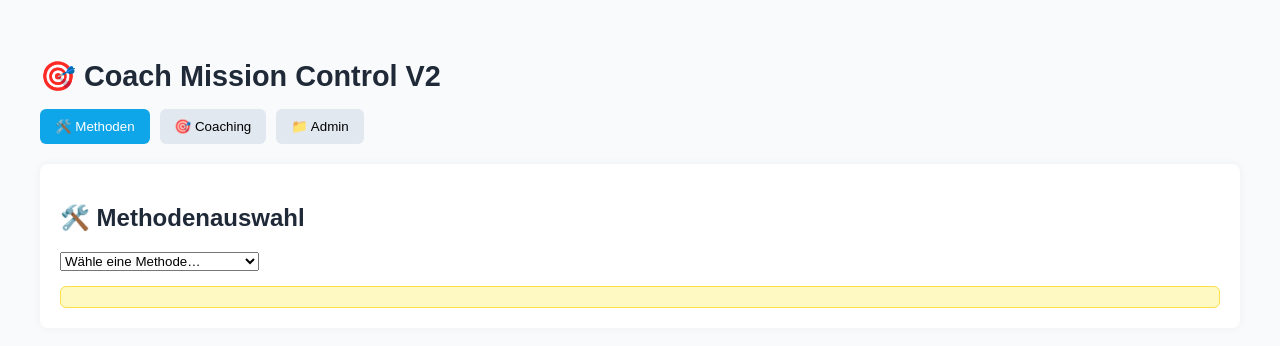
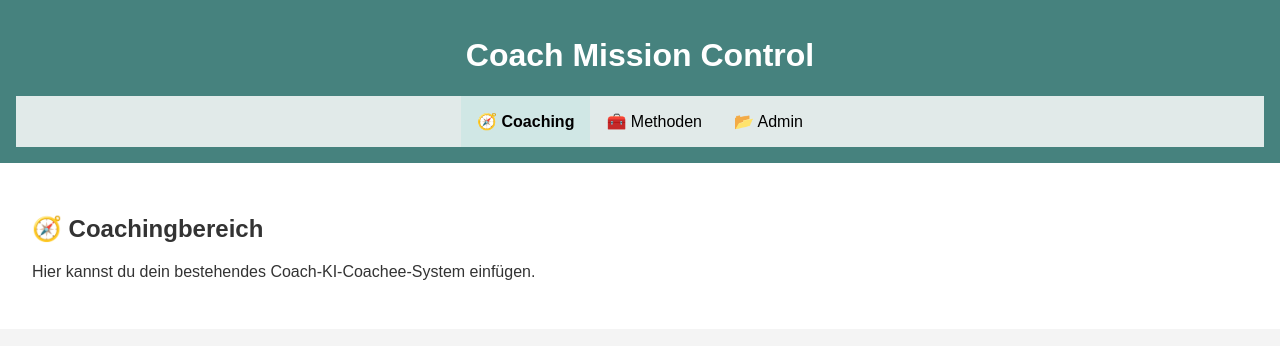
Before and after one commit to allensfl/coach-mission-control-v2, a plain HTML site: page public/index.html in a window 1280 px wide. Drawn offline with Linux system fonts and the light colour scheme; files that its build step writes are made by us from their sources.

Commit message:
Neue Struktur mit Tabs und Platz für Coaching-Modul

```diff
--- a/public/css/styles.css
+++ b/public/css/styles.css
@@ -1,50 +1,42 @@
 body {
-  font-family: sans-serif;
-  padding: 2rem;
-  background: #f9fafb;
-  color: #1f2937;
+  font-family: Arial, sans-serif;
+  margin: 0;
+  background: #f4f4f4;
+  color: #333;
 }
 
-h1 {
-  font-size: 1.8rem;
-  margin-bottom: 1rem;
+header {
+  background: #46827e;
+  color: white;
+  padding: 1em;
+  text-align: center;
 }
 
-.tab-navigation {
+.tab-menu {
   display: flex;
-  gap: 10px;
-  margin-bottom: 20px;
+  justify-content: center;
+  background: #e1eae9;
 }
 
-.tab-btn {
-  padding: 10px 15px;
+.tab-button {
+  padding: 1em;
   border: none;
-  background: #e2e8f0;
-  border-radius: 6px;
+  background: none;
   cursor: pointer;
+  font-size: 1em;
 }
 
-.tab-btn.active {
-  background: #0ea5e9;
-  color: white;
+.tab-button.active {
+  background: #d0e7e5;
+  font-weight: bold;
 }
 
 .tab-content {
   display: none;
+  padding: 2em;
   background: white;
-  padding: 20px;
-  border-radius: 8px;
-  box-shadow: 0 0 10px rgba(0,0,0,0.05);
 }
 
 .tab-content.active {
   display: block;
 }
-
-.method-description {
-  margin-top: 15px;
-  padding: 10px;
-  background: #fef9c3;
-  border: 1px solid #fde047;
-  border-radius: 6px;
-}
--- a/public/index.html
+++ b/public/index.html
@@ -3,40 +3,39 @@
 <head>
   <meta charset="UTF-8" />
   <meta name="viewport" content="width=device-width, initial-scale=1.0"/>
-  <title>Coach Mission Control V2</title>
-  <link rel="stylesheet" href="css/styles.css">
+  <title>Coach Mission Control</title>
+  <link rel="stylesheet" href="styles.css" />
 </head>
 <body>
-  <h1>🎯 Coach Mission Control V2</h1>
+  <header>
+    <h1>Coach Mission Control</h1>
+    <nav class="tab-menu">
+      <button class="tab-button active" data-tab="coaching">🧭 Coaching</button>
+      <button class="tab-button" data-tab="methoden">🧰 Methoden</button>
+      <button class="tab-button" data-tab="admin">📂 Admin</button>
+    </nav>
+  </header>
 
-  <div class="tab-navigation">
-    <button class="tab-btn active" data-tab="methods">🛠️ Methoden</button>
-    <button class="tab-btn" data-tab="coaching">🎯 Coaching</button>
-    <button class="tab-btn" data-tab="admin">📁 Admin</button>
-  </div>
+  <main>
+    <section id="coaching" class="tab-content active">
+      <h2>🧭 Coachingbereich</h2>
+      <!-- Hier kommt dein funktionierendes Coaching-System rein -->
+      <div id="coaching-content">
+        <p>Hier kannst du dein bestehendes Coach-KI-Coachee-System einfügen.</p>
+      </div>
+    </section>
 
-  <div id="methods" class="tab-content active">
-    <h2>🛠️ Methodenauswahl</h2>
-    <select id="methodSelect">
-      <option value="">Wähle eine Methode…</option>
-      <option value="loesungsorientiert">Lösungsorientiertes Coaching</option>
-      <option value="systemisch">Systemisches Coaching</option>
-      <option value="triadisch">Triadisches KI-Coaching</option>
-    </select>
-    <div id="methodDescription" class="method-description"></div>
-  </div>
+    <section id="methoden" class="tab-content">
+      <h2>🧰 Methoden & Modelle</h2>
+      <p>Hier entsteht eine Auswahl von Coaching-Richtungen, Tools und Prompts.</p>
+    </section>
 
-  <div id="coaching" class="tab-content">
-    <h2>🎯 Coachingbereich</h2>
-    <p>Hier entsteht dein KI-gestützter Coachingbereich.</p>
-  </div>
+    <section id="admin" class="tab-content">
+      <h2>📂 Admin-Bereich</h2>
+      <p>Hier folgt dein Upload- und Dokumentationsbereich – z. B. nach Klient:in sortiert.</p>
+    </section>
+  </main>
 
-  <div id="admin" class="tab-content">
-    <h2>📁 Admin-Panel</h2>
-    <p>Hier wirst du Klienten, Notizen & Dokumente verwalten können.</p>
-  </div>
-
-  <script src="js/ui.js"></script>
-  <script src="js/methods.js"></script>
+  <script src="ui.js"></script>
 </body>
 </html>
--- a/public/js/ui.js
+++ b/public/js/ui.js
@@ -1,9 +1,16 @@
-document.querySelectorAll('.tab-btn').forEach(btn => {
-  btn.addEventListener('click', () => {
-    document.querySelectorAll('.tab-btn').forEach(b => b.classList.remove('active'));
-    document.querySelectorAll('.tab-content').forEach(tab => tab.classList.remove('active'));
+document.querySelectorAll('.tab-button').forEach(button => {
+  button.addEventListener('click', () => {
+    const tab = button.dataset.tab;
 
-    btn.classList.add('active');
-    document.getElementById(btn.dataset.tab).classList.add('active');
+    document.querySelectorAll('.tab-button').forEach(btn => {
+      btn.classList.remove('active');
+    });
+
+    document.querySelectorAll('.tab-content').forEach(section => {
+      section.classList.remove('active');
+    });
+
+    button.classList.add('active');
+    document.getElementById(tab).classList.add('active');
   });
 });
```
Also changed, not shown: public/index_backup.html (added, +42 -0 lines).
